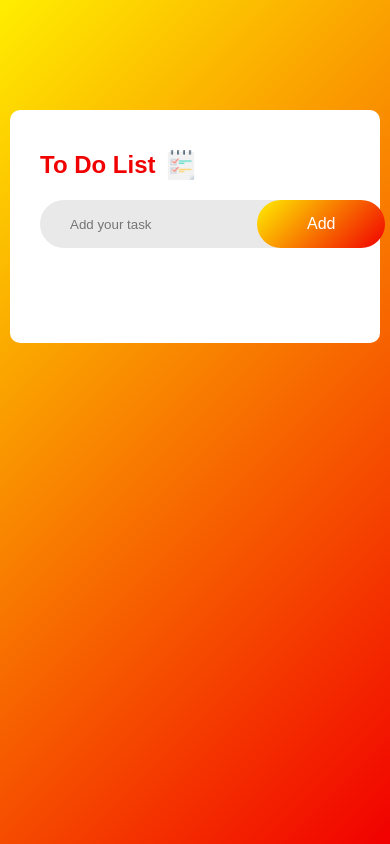
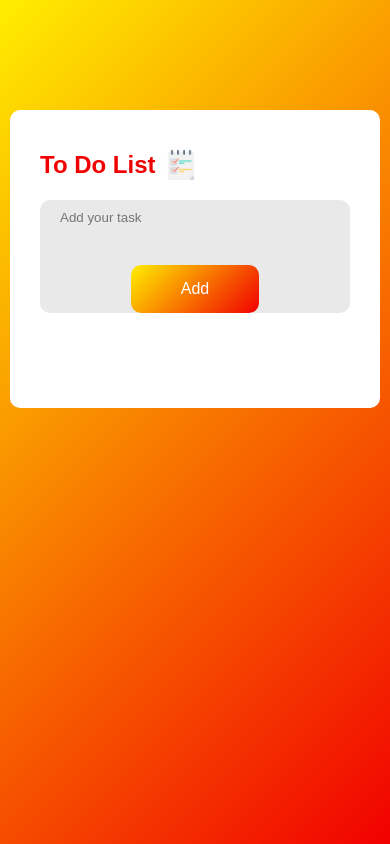
Before and after one commit to 3x6mr/ToDo, a plain HTML site: page index.html in a window 390 px wide. Drawn offline with Linux system fonts and the light colour scheme.

Commit message:
Update style.css

```diff
--- a/style.css
+++ b/style.css
@@ -36,6 +36,8 @@
     border-radius: 30px;
     padding-left: 20px;
     margin-bottom: 25px;
+
+
 }
 .row #input-box{
     flex: 1;
@@ -46,6 +48,7 @@
 }
 .row button{
     outline: none;
+    max-width: 100%;
     border: none;
     padding: 15px 50px;
     border-radius: 40px;
@@ -105,3 +108,20 @@ ul li span:hover{
     color: black;
     transform: rotate(90deg);
 }
+
+@media (max-width:676px) {
+    .row {
+        flex-wrap: wrap;
+        justify-content: center;
+        gap: 30px;
+        border-radius: 10px;
+        padding-left: 0;
+    }
+    .row button{
+        border-radius: 10px;
+    }
+    .row #input-box{
+        padding-left: 20px;
+        padding-top: 10px;
+    }
+}
```
